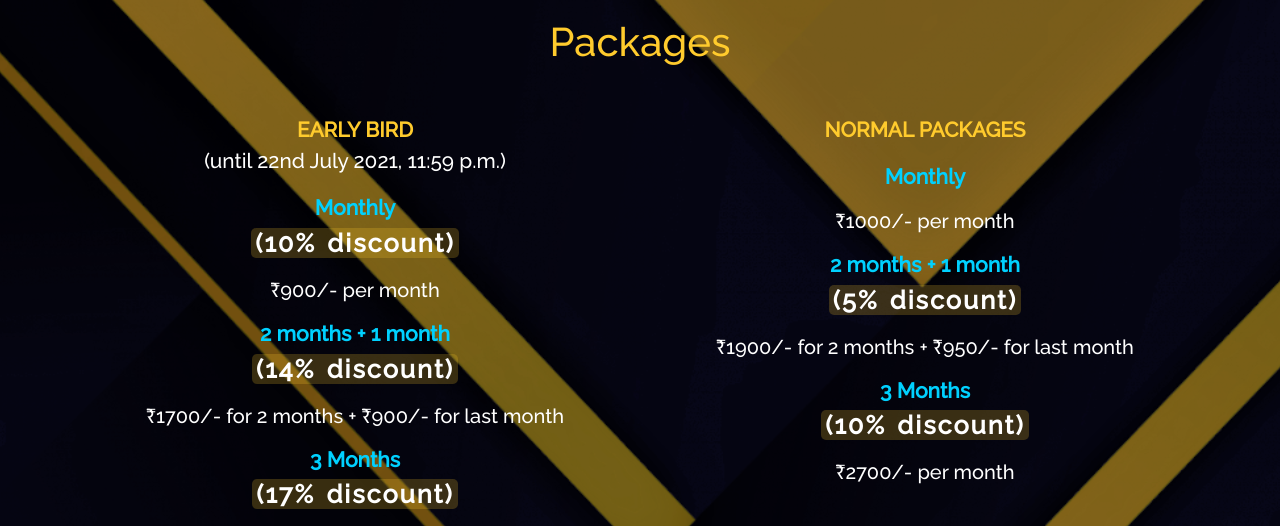
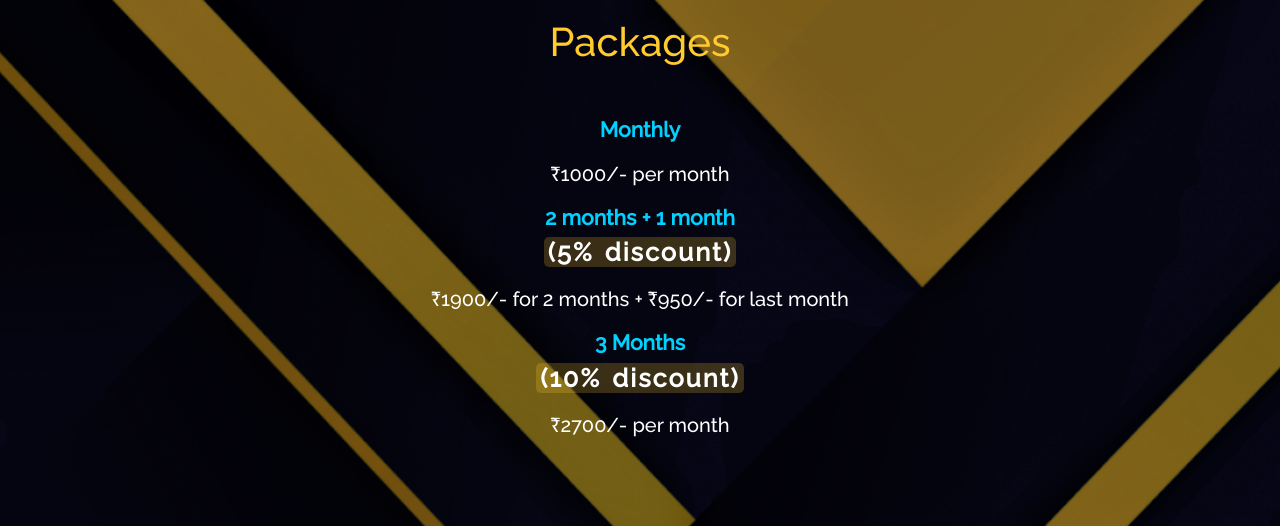
Before and after one commit to anirudhbelwadi/team-fullstack, a plain HTML site: page bootcamp.html in a window 1280 px wide. Shown: the part 830-1356 px from the top of the page. Drawn offline with nearby package versions, Linux system fonts and the light colour scheme.

Commit message:
packages updated

```diff
--- a/bootcamp.html
+++ b/bootcamp.html
@@ -110,8 +110,7 @@
                     Packages
             </div>
             <div class="row">
-                <div class="col-lg-6 order-lg-2 mb-5">
-                    <p style=" font-size: 130%;"><b style="color: #FFCB2D">NORMAL PACKAGES</b></p>
+                <div class="col mb-5">
                     <p style="font-size: 110%;">
                         <b style="color: #00D1FF; font-size: 120%;">Monthly</span></b>
                         <br>
@@ -135,37 +134,6 @@
                             <h5>₹2700/- per
                                 month</h5>
                             </p>
-                </div>
-                <div class="col-lg-6 order-lg-1">
-                    <p style=" font-size: 130%;"><b style="color: #FFCB2D">EARLY BIRD</b>
-                        <br>(until 22nd
-                        July 2021, 11:59 p.m.)
-                    </p>
-                    <p style="font-size: 110%;">
-                        <b style="color: #00D1FF; font-size: 120%;">Monthly
-                            <br><span class="glow_text"
-                                style="color: white; font-size: 120%; padding: 0px 4px; border-radius: 5px;"> (10%
-                                discount) </span></b><br>
-                    <h5>₹900/- per
-                        month</h5>
-                    </p>
-                    <p style="font-size: 110%;">
-                        <b style="color: #00D1FF; font-size: 120%;">2 months + 1 month
-                            <br><span class="glow_text"
-                                style="color: white; font-size: 120%; padding: 0px 4px; border-radius: 5px;"> (14%
-                                discount) </span></b><br>
-                    <h5>₹1700/- for 2 months + ₹900/-
-                        for
-                        last month</h5>
-                    </p>
-                    <p style="font-size: 110%;">
-                        <b style="color: #00D1FF; font-size: 120%;">3 Months
-                            <br><span class="glow_text"
-                                style="color: white; font-size: 120%; padding: 0px 4px; border-radius: 5px;"> (17%
-                                discount) </span></b><br>
-                    <h5>₹2500/- per
-                        month</h5>
-                    </p>
                 </div>
             </div>
     </section>
```
